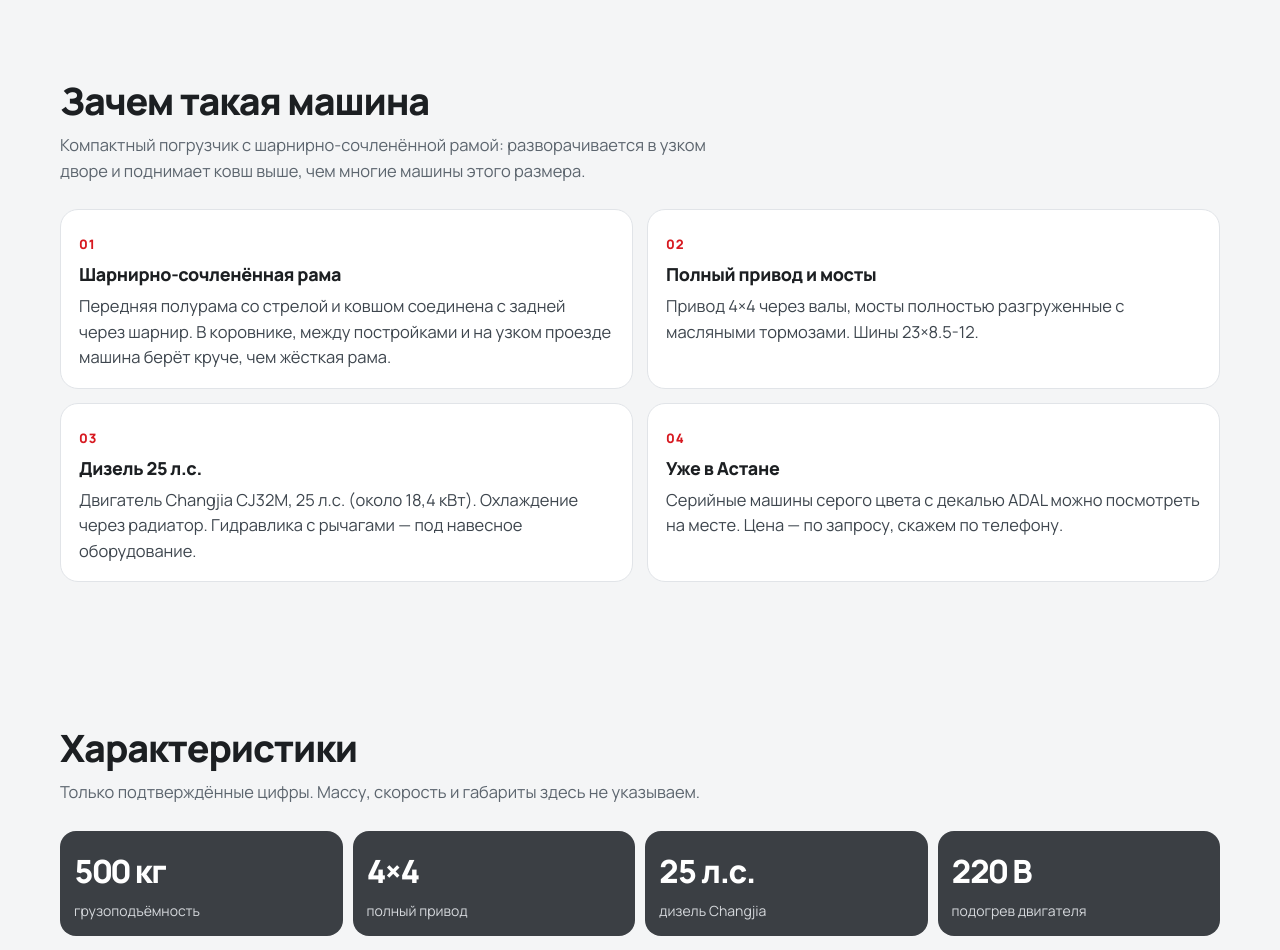
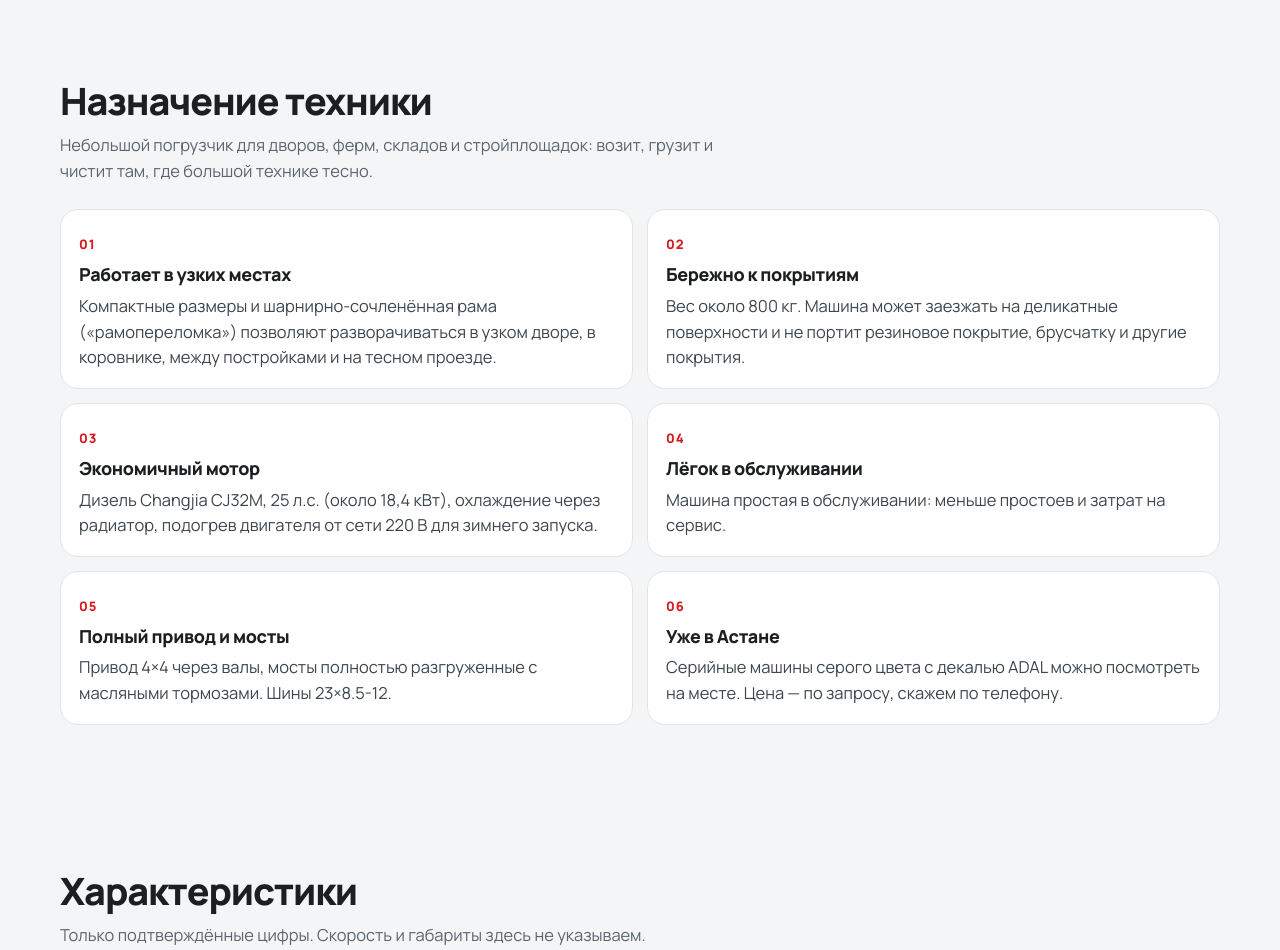
Before and after one commit to abk0186/adal907, a plain HTML site: page index.html in a window 1280 px wide. Shown: the part 820-1770 px from the top of the page. Drawn offline with Linux system fonts and the light colour scheme.

Commit message:
Section: Назначение техники, weight ~800 kg

```diff
--- a/index.html
+++ b/index.html
@@ -96,26 +96,36 @@
 
     <section class="section" id="plus">
       <div class="wrap">
-        <h2>Зачем такая машина</h2>
-        <p class="section-lead">Компактный погрузчик с шарнирно-сочленённой рамой: разворачивается в узком дворе и поднимает ковш выше, чем многие машины этого размера.</p>
+        <h2>Назначение техники</h2>
+        <p class="section-lead">Небольшой погрузчик для дворов, ферм, складов и стройплощадок: возит, грузит и чистит там, где большой технике тесно.</p>
         <div class="cards">
           <article class="card">
             <span class="card-index">01</span>
-            <h3>Шарнирно-сочленённая рама</h3>
-            <p>Передняя полурама со стрелой и ковшом соединена с задней через шарнир. В коровнике, между постройками и на узком проезде машина берёт круче, чем жёсткая рама.</p>
+            <h3>Работает в узких местах</h3>
+            <p>Компактные размеры и шарнирно-сочленённая рама («рамопереломка») позволяют разворачиваться в узком дворе, в коровнике, между постройками и на тесном проезде.</p>
           </article>
           <article class="card">
             <span class="card-index">02</span>
+            <h3>Бережно к покрытиям</h3>
+            <p>Вес около 800&nbsp;кг. Машина может заезжать на деликатные поверхности и не портит резиновое покрытие, брусчатку и другие покрытия.</p>
+          </article>
+          <article class="card">
+            <span class="card-index">03</span>
+            <h3>Экономичный мотор</h3>
+            <p>Дизель Changjia CJ32M, 25&nbsp;л.с. (около 18,4&nbsp;кВт), охлаждение через радиатор, подогрев двигателя от сети 220&nbsp;В для зимнего запуска.</p>
+          </article>
+          <article class="card">
+            <span class="card-index">04</span>
+            <h3>Лёгок в обслуживании</h3>
+            <p>Машина простая в обслуживании: меньше простоев и затрат на сервис.</p>
+          </article>
+          <article class="card">
+            <span class="card-index">05</span>
             <h3>Полный привод и мосты</h3>
             <p>Привод 4×4 через валы, мосты полностью разгруженные с масляными тормозами. Шины 23×8.5-12.</p>
           </article>
           <article class="card">
-            <span class="card-index">03</span>
-            <h3>Дизель 25 л.с.</h3>
-            <p>Двигатель Changjia CJ32M, 25&nbsp;л.с. (около 18,4&nbsp;кВт). Охлаждение через радиатор. Гидравлика с рычагами — под навесное оборудование.</p>
-          </article>
-          <article class="card">
-            <span class="card-index">04</span>
+            <span class="card-index">06</span>
             <h3>Уже в Астане</h3>
             <p>Серийные машины серого цвета с декалью ADAL можно посмотреть на месте. Цена — по запросу, скажем по телефону.</p>
           </article>
@@ -126,7 +136,7 @@
     <section class="section" id="specs">
       <div class="wrap">
         <h2>Характеристики</h2>
-        <p class="section-lead">Только подтверждённые цифры. Массу, скорость и габариты здесь не указываем.</p>
+        <p class="section-lead">Только подтверждённые цифры. Скорость и габариты здесь не указываем.</p>
         <div class="stats">
           <div class="stat"><b>500 кг</b><span>грузоподъёмность</span></div>
           <div class="stat"><b>4×4</b><span>полный привод</span></div>
@@ -168,6 +178,7 @@
             <h3>Рабочие параметры</h3>
             <dl class="specs">
               <div><dt>Грузоподъёмность</dt><dd>500 кг</dd></div>
+              <div><dt>Вес</dt><dd>около 800 кг</dd></div>
               <div><dt>Наличие</dt><dd>Астана</dd></div>
             </dl>
           </section>
```
